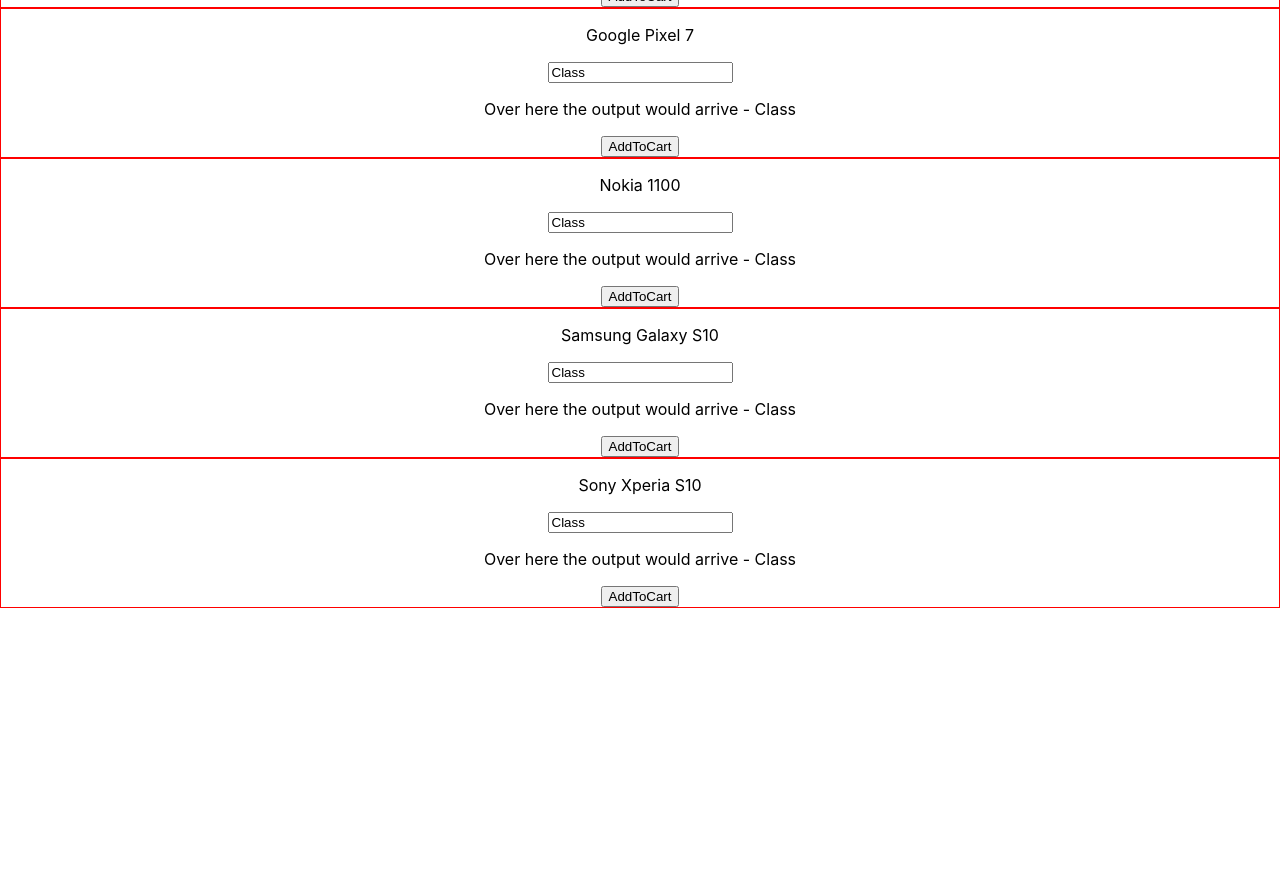
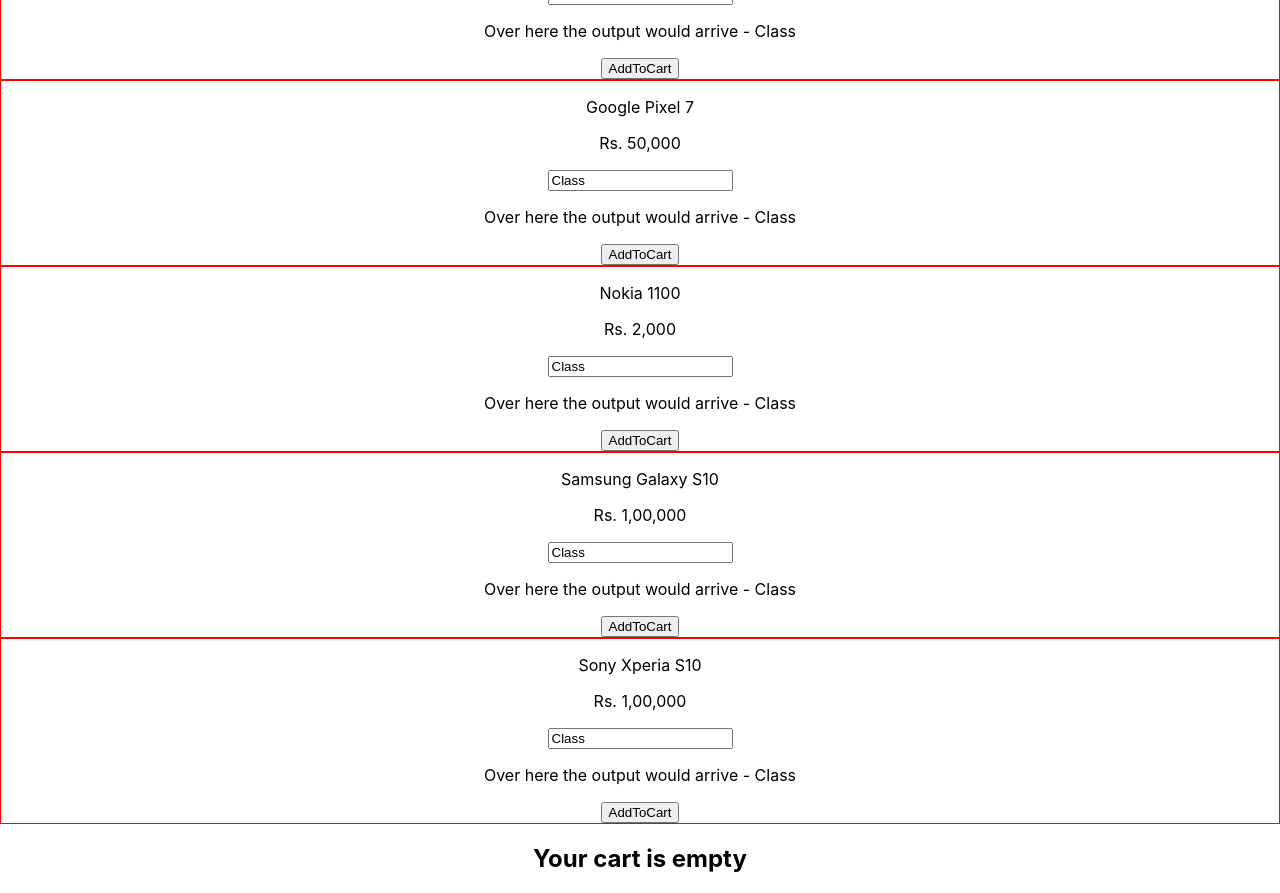
Before and after one commit to Yash020405/sst-react-ecom, a React (Create React App) app: page / in a window 1280 px wide. Shown: the part 440-1333 px from the top of the page. Before the commit the page ends 1048 px from the top, so only its background shows below. Built offline with nearby package versions, Linux system fonts and the light colour scheme.

Commit message:
Cart_added

```diff
--- a/src/App.js
+++ b/src/App.js
@@ -1,10 +1,10 @@
+import React, { useState } from 'react';
 import './App.css';
 import Products from './components/Products/Products';
-import { useState } from 'react';
+import Cart from './components/Cart/Cart';
 import CartContext from './context/CartContext';
 
 function App() {
-
     let [cart, setCart] = useState({});
 
     function increaseQuantity(product) {
@@ -16,7 +16,6 @@
             };
         }
         newCart[product.id].quantity += 1;
-    console.log(newCart);
         setCart(newCart);
     }
 
@@ -33,7 +32,8 @@
     return (
         <CartContext.Provider value={{ cart, increaseQuantity, decreaseQuantity }}>
             <div className="App">
-        <Products/>
+                <Products />
+                <Cart />
             </div>
         </CartContext.Provider>
     );
--- /dev/null
+++ b/src/components/Cart/Cart.js
@@ -0,0 +1,28 @@
+import React from 'react';
+import { useSelector } from 'react-redux';
+
+function Cart() {
+  const items = useSelector(state => state.items);
+  const cartItems = Object.values(items);
+
+  if (cartItems.length === 0) {
+    return <h2>Your cart is empty</h2>;
+  }
+
+  return (
+    <div>
+      <h2>Cart</h2>
+      <ul>
+        {cartItems.map(item => (
+          <li key={item.id}>
+            <h3>{item.title}</h3>
+            <p>Quantity: {item.quantity}</p>
+            <p>Price: {item.price}</p>
+          </li>
+        ))}
+      </ul>
+    </div>
+  );
+}
+
+export default Cart;
--- a/src/components/ProductCard/ProductCard.js
+++ b/src/components/ProductCard/ProductCard.js
@@ -1,9 +1,8 @@
 import './ProductCard.css';
 import ReduxAddToCart from '../ReduxAddToCart/ReduxAddToCart';
 import { useRef, useState } from 'react';
-function ProductCard({ product}) {
-  var a = 10;
-  a = a + 1;
+
+function ProductCard({ product, increaseQuantity, decreaseQuantity }) {
   let pRef = useRef(0);
   let iRef = useRef(0);
   let oRef = useRef(0);
@@ -23,13 +22,13 @@
 
   return (
     <div className="product-card">
-      <p onClick={printTitle}> {product.title}</p>
-      <p ref={pRef}> {product.price.value}</p>
+      <p onClick={printTitle}>{product.title}</p>
+      <p ref={pRef}>{product.price}</p>
       <input type="text" onChange={displayOutput} ref={iRef} value={inputV} />
       <p ref={oRef}>Over here the output would arrive - {inputV}</p>
-      <ReduxAddToCart product={product}/>
+      <ReduxAddToCart product={product} />
     </div>
-    )
-  }
+  );
+}
 
 export default ProductCard;
--- a/src/components/Products/Products.js
+++ b/src/components/Products/Products.js
@@ -1,7 +1,7 @@
+import React from 'react';
 import ProductCard from "../ProductCard/ProductCard";
 import Effect from "../Effect/Effect";
-import React from "react";
-function Products({cart, increaseQuantity, decreaseQuantity}) {
+function Products() {
     const products = [
         {
             id: 1,
@@ -35,30 +35,17 @@
         }
     ];
 
-  //let [products, setProducts] = useState([]);
+    return (
+        <div>
+            <div><Effect /></div>
+            {products.map((item, index) => (
+                <ProductCard
+                    key={index}
+                    product={item}
+                />
+            ))}
+        </div>
+    );
+}
 
-//   console.log(useWindowSize());
-//   useEffect(() => {
-//     fetch("https://602fc537a1e9d20017af105e.mockapi.io/api/v1/products").then(
-//       (response) => {
-//         return response.json();
-//       }
-//     ).then((res) => {
-//       console.log(res);
-//       setProducts(res);
-//     })
-//   }, [])
-
-
-    return (
-      <div>
-          <div><Effect /></div>
-            {
-                products.map(function (item, index) {
-                  return (<ProductCard key={index}  product={item}/>)
-                })
-            }
-        </div>
-    )
-}
 export default React.memo(Products);
--- a/src/store.js
+++ b/src/store.js
@@ -1,61 +1,59 @@
-import { createStore } from "redux";
-import { omit } from "lodash";
+import { createStore } from 'redux';
+import { omit } from 'lodash';
 
-function cartReducer(state = { items : {}}, action) {
-    switch(action.type) {
-        case "ADD_TO_CART":{
+const initialState = { items: {} };
+
+function cartReducer(state = initialState, action) {
+  switch (action.type) {
+    case 'ADD_TO_CART': {
       const product = action.payload;
-            if(state.items[product.id]) {
-                return{
+      if (state.items[product.id]) {
+        return {
           ...state,
           items: {
             ...state.items,
             [product.id]: {
               ...state.items[product.id],
-                            quantity: state.items[product.id].quantity + 1
-                        }
-                    }
-                }
-            }else {
+              quantity: state.items[product.id].quantity + 1,
+            },
+          },
+        };
+      } else {
         return {
           ...state,
           items: {
             ...state.items,
             [product.id]: {
-                            product: product,
-                            quantity: 1
+              ...product,
+              quantity: 1,
+            },
+          },
+        };
       }
     }
-                }
-            }
-        }
-
-        case "REMOVE_FROM_CART":{
+    case 'REMOVE_FROM_CART': {
       const product = action.payload;
-            if(state.items[product.id].quantity > 1) {
-                return{
+      if (state.items[product.id].quantity <= 1) {
+        return {
+          ...state,
+          items: omit(state.items, [product.id]),
+        };
+      } else {
+        return {
           ...state,
           items: {
             ...state.items,
             [product.id]: {
               ...state.items[product.id],
-                            quantity: state.items[product.id].quantity - 1
+              quantity: state.items[product.id].quantity - 1,
+            },
+          },
+        };
       }
     }
-                }
-            }else {
-                return {
-                    ...state,
-                    items: omit(state.items, product.id)
-                }
-            }
-
-        }
-
     default:
       return state;
   }
-
 }
 
 const store = createStore(cartReducer);
```
Lines whose indentation alone changed are shown as unchanged.
